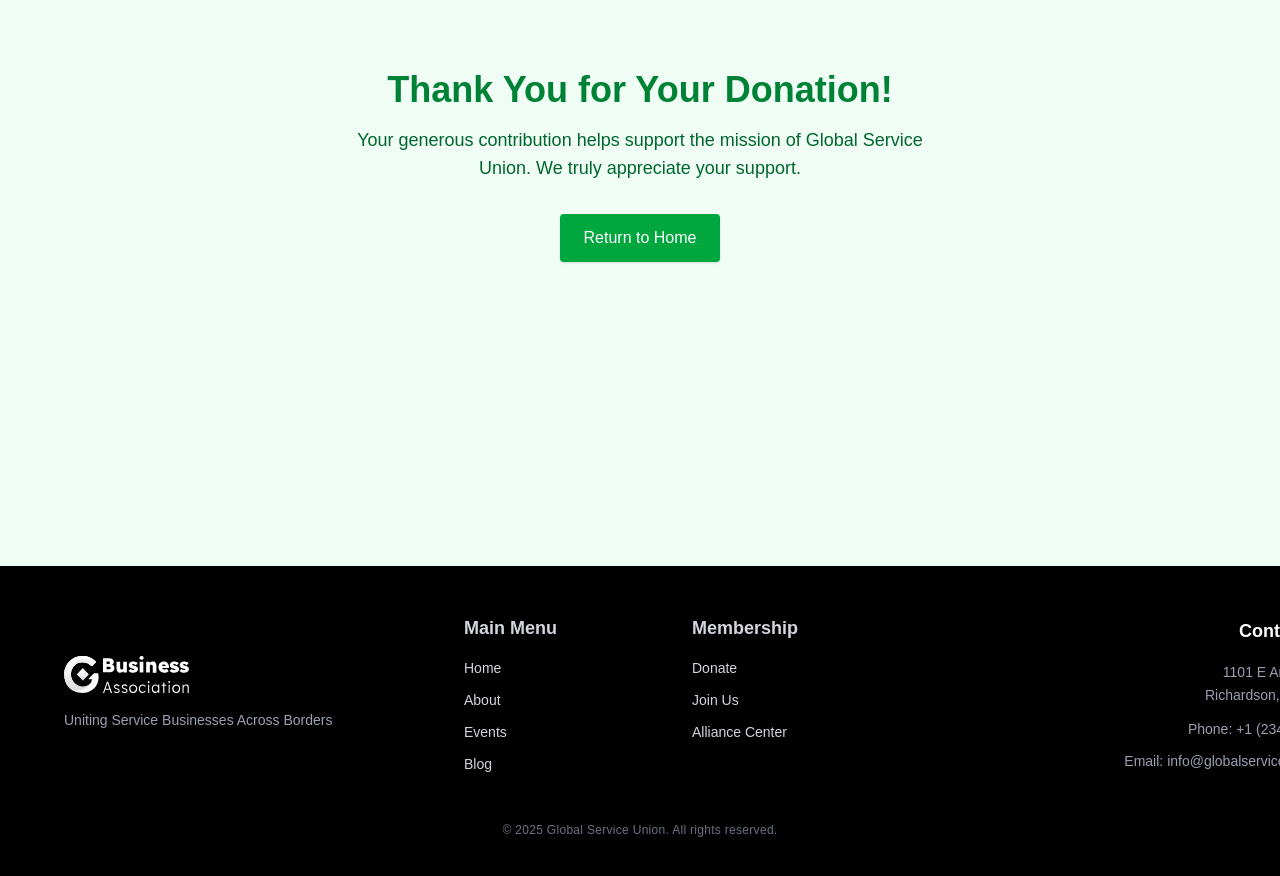
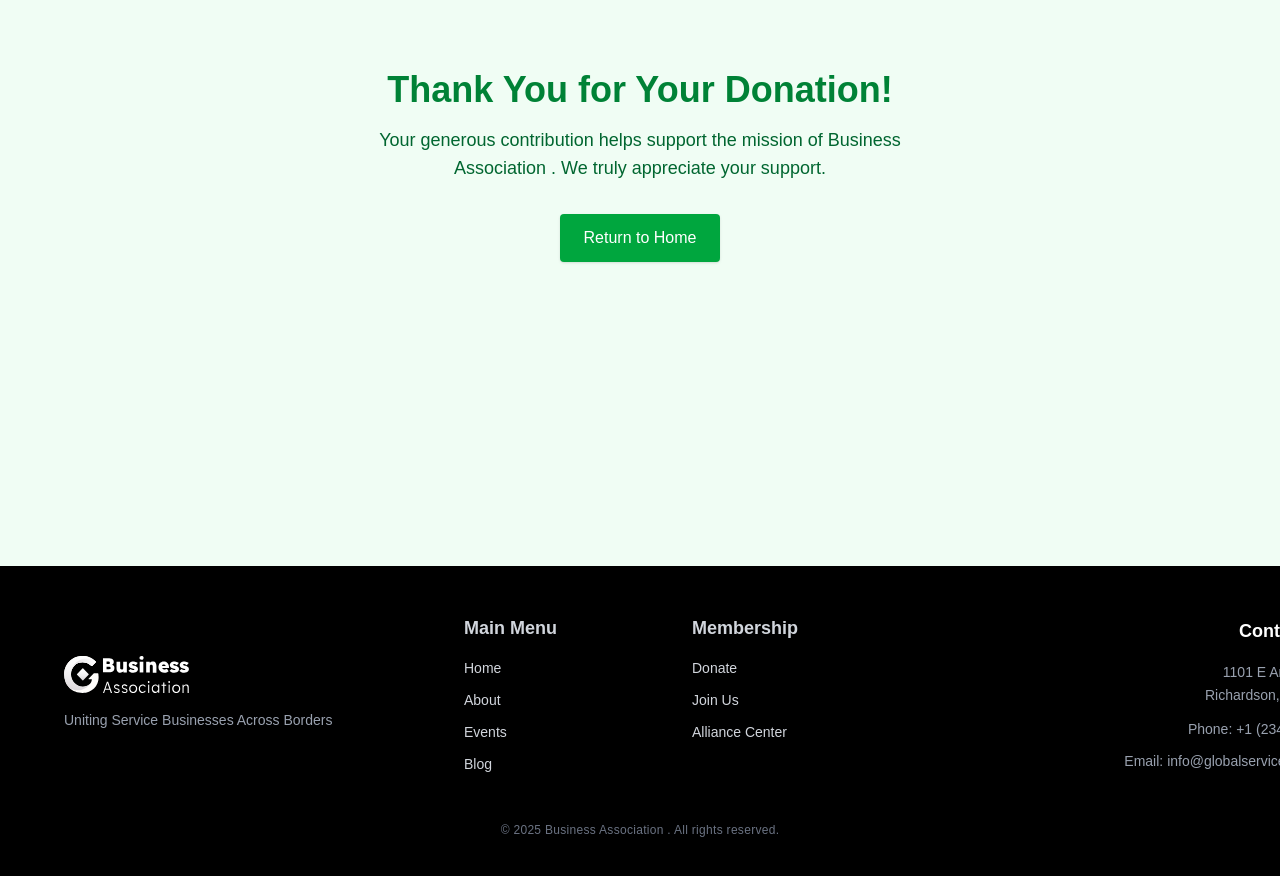
Before and after one commit to Martin-Yoann/Global-Service-Union, a Next.js app: page /donate/success in a window 1280 px wide. Shown: the part 300-1176 px from the top of the page. Built offline with nearby package versions, Linux system fonts and the light colour scheme; no server answers.

Commit message:
2025/9/02

```diff
--- a/package.json
+++ b/package.json
@@ -4,7 +4,7 @@
   "private": true,
   "scripts": {
     "dev": "next dev --turbopack",
-    "build": "next build",
+    "build": "next build ",
     "start": "next start",
     "prepare": "husky install",
     "lint": "next lint",
@@ -37,6 +37,7 @@
     "zustand": "^5.0.6"
   },
   "devDependencies": {
+    "@cloudflare/next-on-pages": "^1.13.15",
     "@eslint/eslintrc": "^3",
     "@tailwindcss/postcss": "^4",
     "@types/lodash-es": "^4.17.12",
@@ -51,6 +52,7 @@
     "prettier": "^3.6.2",
     "prisma": "^6.14.0",
     "tailwindcss": "^4",
-    "typescript": "^5"
+    "typescript": "^5",
+    "wrangler": "^4.33.1"
   }
 }
--- a/src/app/donate/success/page.tsx
+++ b/src/app/donate/success/page.tsx
@@ -7,7 +7,7 @@
     <main className="min-h-screen flex flex-col items-center justify-center bg-green-50 px-6 py-12">
       <h1 className="text-4xl font-bold text-green-700 mb-4">Thank You for Your Donation!</h1>
       <p className="text-lg text-green-800 mb-8 max-w-xl text-center">
-        Your generous contribution helps support the mission of Global Service Union.
+        Your generous contribution helps support the mission of Business Association .
         We truly appreciate your support.
       </p>
       <Link
--- a/src/app/page.tsx
+++ b/src/app/page.tsx
@@ -10,7 +10,10 @@
       <Mission />
       <Features />
       <JoinUs />
-      <Partners />
+      {/* <Partners />
+
+      主页尾部合作伙伴logo展示，暂时隐藏
+      */}
     </main>
   );
 }
--- a/src/components/Footer.tsx
+++ b/src/components/Footer.tsx
@@ -104,7 +104,7 @@
 
       {/* 版权信息 */}
       <div className="mt-12 text-center text-gray-500 text-xs select-none tracking-wide">
-        © {year} Global Service Union. All rights reserved.
+        © {year} Business Association .  All rights reserved.
       </div>
     </footer>
   );
```
Also changed, not shown: 1 other file (tests, documents, lock files or other folders).
